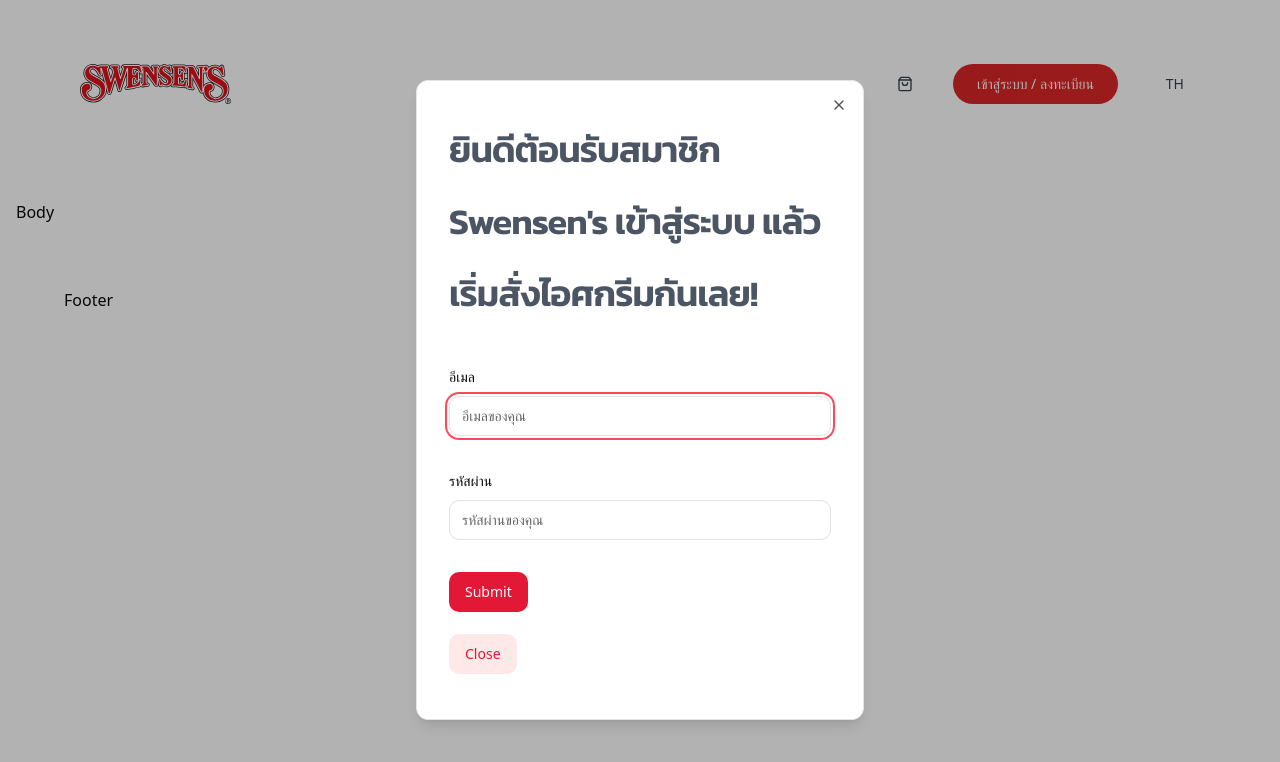
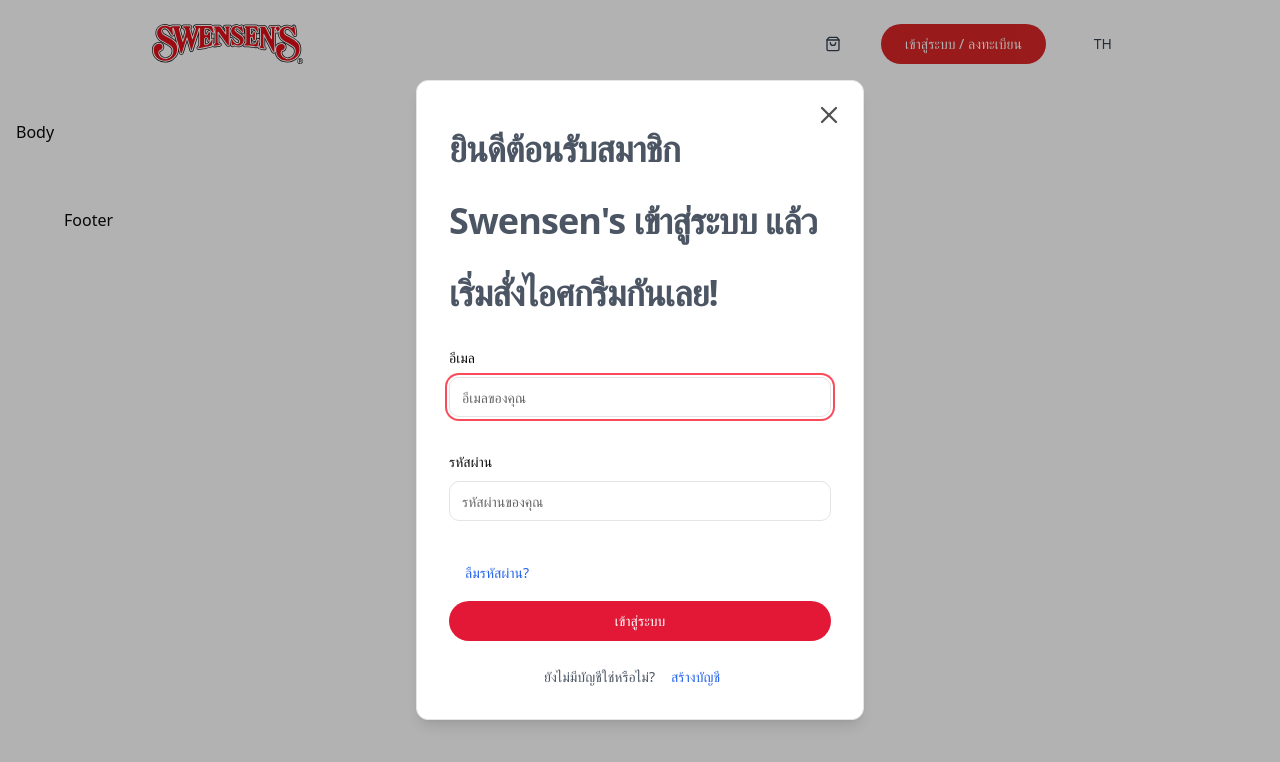
Before and after one commit to mezealot24/swensens-clone, a React (Vite) app in the folder frontend_swensens/: page / in a window 1280 px wide. Both pictures are taken after a click on the button "เข้าสู่ระบบ / ลงทะเบียน". Shown: the top 762 px of the page. Built offline with nearby package versions, Linux system fonts and the light colour scheme.

Commit message:
fix Login modal

```diff
--- a/frontend_swensens/src/components/auth/LoginForm.tsx
+++ b/frontend_swensens/src/components/auth/LoginForm.tsx
@@ -6,7 +6,6 @@
 import {
 	Form,
 	FormControl,
-	FormDescription,
 	FormField,
 	FormItem,
 	FormLabel,
@@ -15,8 +14,8 @@
 import { Input } from "@/components/ui/input";
 
 const formSchema = z.object({
-	email: z.string().email("Please enter a valid email address."),
-	password: z.string().min(8, "Password must be at least 8 characters long."),
+	email: z.string().email("กรุณากรอกอีเมลให้ถูกต้อง."),
+	password: z.string().min(8, "กรุณากรอกรหัสผ่านให้ถูกต้อง."),
 });
 
 type FormData = z.infer<typeof formSchema>;
@@ -30,7 +29,7 @@
 		},
 	});
 
-	const onSubmit = (data: FormData) => {
+	const onSubmit = async (data: FormData): Promise<void> => {
 		console.log(data);
 		// Implement your login logic here
 	};
@@ -70,7 +69,15 @@
 						</FormItem>
 					)}
 				/>
-				<Button type="submit">Submit</Button>
+				<div className="flex flex-col gap-2">
+					<Button variant="link" className="text-sm text-blue-600 self-start">
+						ลืมรหัสผ่าน?
+					</Button>
+
+					<Button type="submit" className="w-full rounded-full">
+						เข้าสู่ระบบ
+					</Button>
+				</div>
 			</form>
 		</Form>
 	);
--- a/frontend_swensens/src/components/auth/LoginModal.tsx
+++ b/frontend_swensens/src/components/auth/LoginModal.tsx
@@ -28,13 +28,14 @@
 						<LoginForm />
 					</div>
 				</div>
-				<DialogFooter className="sm:justify-start">
-					<DialogClose asChild>
-						<Button type="button" variant="secondary">
-							Close
+				<div className="w-full flex justify-center">
+					<span className="text-sm text-gray-600">
+						ยังไม่มีบัญชีใช่หรือไม่?
+						<Button variant="link" className="text-sm text-blue-600">
+							สร้างบัญชี
 						</Button>
-					</DialogClose>
-				</DialogFooter>
+					</span>
+				</div>
 			</DialogContent>
 		</Dialog>
 	);
--- a/frontend_swensens/src/components/layout/Header.tsx
+++ b/frontend_swensens/src/components/layout/Header.tsx
@@ -5,15 +5,20 @@
 
 export const Header: React.FC = () => {
 	return (
-		<header className="sticky top-0 z-20 hidden mx-8 py-4 bg-white text-black lg:flex">
-			<section className="flex items-center justify-between relative mx-auto w-full max-w-screen-2xl p-12">
-				<div className=" flex items-center justify-between">
+		<header className="sticky top-0 z-20 hidden  bg-white text-black lg:flex">
+			<section className="flex items-center justify-between relative mx-auto w-4/5 p-6">
+				<div className="flex items-center justify-between">
 					{/* logo */}
 					<Link
 						className="logo !my-0 !ml-0 !mr-24 flex h-full shrink-0 items-center bg-none"
 						to="/"
 					>
-						<img src="/images/Swensens-logo.svg" alt="Swensens" />
+						<img
+							src="/images/Swensens-logo.svg"
+							width={152}
+							height={140}
+							alt="Swensens"
+						/>
 					</Link>
 				</div>
 
--- a/frontend_swensens/src/components/ui/dialog.tsx
+++ b/frontend_swensens/src/components/ui/dialog.tsx
@@ -42,8 +42,8 @@
 			{...props}
 		>
 			{children}
-			<DialogPrimitive.Close className="absolute right-4 top-4 rounded-sm opacity-70 ring-offset-background transition-opacity hover:opacity-100 focus:outline-none focus:ring-2 focus:ring-ring focus:ring-offset-2 disabled:pointer-events-none data-[state=open]:bg-accent data-[state=open]:text-muted-foreground">
-				<X className="h-4 w-4" />
+			<DialogPrimitive.Close className="absolute right-5 top-5 rounded-sm opacity-70 ring-offset-background transition-opacity hover:opacity-100 focus:outline-none focus:ring-2 focus:ring-ring focus:ring-offset-2 disabled:pointer-events-none data-[state=open]:bg-accent data-[state=open]:text-muted-foreground">
+				<X className="h-7 w-7" />
 				<span className="sr-only">Close</span>
 			</DialogPrimitive.Close>
 		</DialogPrimitive.Content>
--- a/frontend_swensens/src/index.css
+++ b/frontend_swensens/src/index.css
@@ -5,6 +5,7 @@
 @layer base {
 	:root {
 		--font-th-kanit: "Kanit", sans-serif;
+		--font-en-poppins: "Poppins", sans-serif;
 
 		--background: 0 0% 100%;
 		--foreground: 240 10% 3.9%;
--- a/frontend_swensens/tailwind.config.js
+++ b/frontend_swensens/tailwind.config.js
@@ -23,12 +23,11 @@
 			xl: "1200px",
 		},
 
-		fontFamily: {
-			primary: ["Kanit", "sans-serif"],
-			secondary: ["Poppins", "sans-serif"],
-		},
-
 		extend: {
+			fontFamily: {
+				kanit: ["Kanit", "sans-serif"],
+				poppins: ["Poppins", "sans-serif"],
+			},
 			colors: {
 				border: "hsl(var(--border))",
 				input: "hsl(var(--input))",
```
